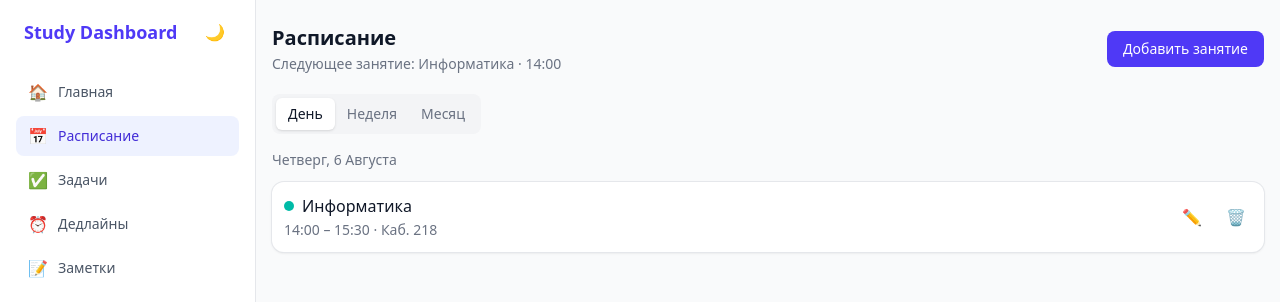
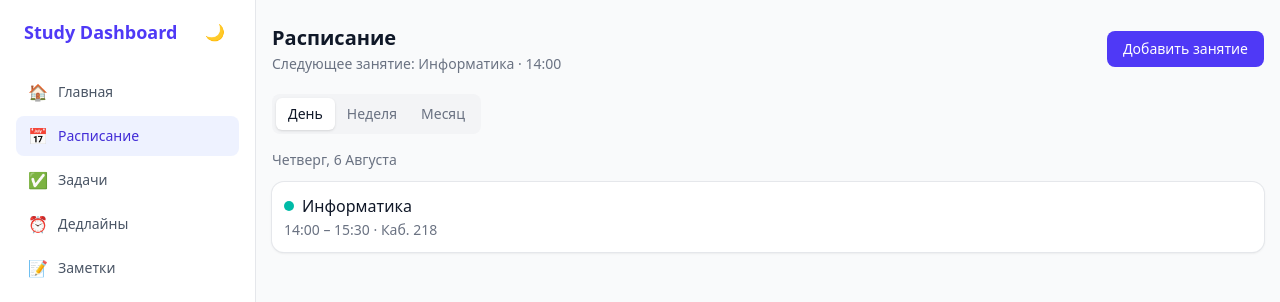
Before and after one commit to Raviil-IV/study-dashboard, a React (Vite) app: page /schedule in a window 1280 px wide. Shown: the top 302 px of the page. Built offline with nearby package versions, Linux system fonts and the light colour scheme.

Commit message:
Make day and week view lessons clickable

```diff
--- a/src/components/schedule/DayView.tsx
+++ b/src/components/schedule/DayView.tsx
@@ -2,7 +2,7 @@ import type { Lesson } from '../../types'
 import { isLessonNow, toISODate } from '../../lib/date'
 import LessonCard from './LessonCard'
 
-export default function DayView({ lessons, date, onEdit, onDelete }: { lessons: Lesson[]; date: Date; onEdit: (l: Lesson) => void; onDelete: (id: string) => void }) {
+export default function DayView({ lessons, date, onEdit }: { lessons: Lesson[]; date: Date; onEdit: (l: Lesson) => void }) {
   const today = new Date()
   const dayLessons = lessons
     .filter((l) => (l.type === 'once' ? l.date === toISODate(date) : l.weekday === date.getDay()))
@@ -21,7 +21,6 @@ export default function DayView({ lessons, date, onEdit, onDelete }: { lessons:
             lesson={l}
             isNow={toISODate(date) === toISODate(today) && isLessonNow(l)}
             onEdit={() => onEdit(l)}
-            onDelete={() => onDelete(l.id)}
           />
         ))
       )}
--- a/src/components/schedule/LessonCard.tsx
+++ b/src/components/schedule/LessonCard.tsx
@@ -1,24 +1,25 @@
 import type { Lesson } from '../../types'
 import { COLOR_CLASSES } from '../../lib/constants'
-import IconButton from '../ui/IconButton'
 
-export default function LessonCard({ lesson, isNow, onEdit, onDelete }: { lesson: Lesson; isNow: boolean; onEdit: () => void; onDelete: () => void }) {
+export default function LessonCard({ lesson, isNow, onEdit }: { lesson: Lesson; isNow: boolean; onEdit: () => void }) {
   return (
-    <div className="flex items-center gap-3 rounded-xl bg-white p-3 shadow-sm ring-1 ring-gray-200 dark:bg-gray-900 dark:ring-gray-800">
-      <div className="min-w-0 flex-1">
-        <div className="flex items-center gap-2">
+    <button
+      type="button"
+      onClick={onEdit}
+      className="flex w-full items-center gap-3 rounded-xl bg-white p-3 text-left shadow-sm ring-1 ring-gray-200 transition-colors hover:bg-gray-50 dark:bg-gray-900 dark:ring-gray-800 dark:hover:bg-gray-800"
+    >
+      <span className="min-w-0 flex-1">
+        <span className="flex items-center gap-2">
           {lesson.color && <span className={`h-2.5 w-2.5 shrink-0 rounded-full ${COLOR_CLASSES[lesson.color]?.dot ?? 'bg-gray-400'}`} />}
           <span className="font-medium text-gray-900 dark:text-gray-100">{lesson.title}</span>
           {isNow && <span className="rounded-full bg-indigo-100 px-2 py-0.5 text-xs font-medium text-indigo-700 dark:bg-indigo-900/50 dark:text-indigo-300">сейчас</span>}
-        </div>
-        <p className="mt-0.5 text-sm text-gray-500 dark:text-gray-400">
+        </span>
+        <span className="mt-0.5 block text-sm text-gray-500 dark:text-gray-400">
           {lesson.startTime} – {lesson.endTime}
           {lesson.location && ` · ${lesson.location}`}
-        </p>
-        {lesson.note && <p className="text-xs text-gray-400 dark:text-gray-500">{lesson.note}</p>}
-      </div>
-      <IconButton name="edit" label="Редактировать" onClick={onEdit} />
-      <IconButton name="trash" label="Удалить" onClick={onDelete} />
-    </div>
+        </span>
+        {lesson.note && <span className="block text-xs text-gray-400 dark:text-gray-500">{lesson.note}</span>}
+      </span>
+    </button>
   )
 }
--- a/src/components/schedule/WeekView.tsx
+++ b/src/components/schedule/WeekView.tsx
@@ -1,11 +1,10 @@
 import type { Lesson } from '../../types'
 import { toISODate } from '../../lib/date'
 import { WEEKDAYS_SHORT, COLOR_CLASSES } from '../../lib/constants'
-import IconButton from '../ui/IconButton'
 
 const WEEK_ORDER = [1, 2, 3, 4, 5, 6, 0]
 
-export default function WeekView({ lessons, onEdit, onDelete }: { lessons: Lesson[]; onEdit: (l: Lesson) => void; onDelete: (id: string) => void }) {
+export default function WeekView({ lessons, onEdit }: { lessons: Lesson[]; onEdit: (l: Lesson) => void }) {
   const today = new Date()
   const monday = new Date(today)
   monday.setDate(today.getDate() - ((today.getDay() + 6) % 7))
@@ -33,17 +32,18 @@ export default function WeekView({ lessons, onEdit, onDelete }: { lessons: Lesso
                 <p className="text-xs text-gray-400">—</p>
               ) : (
                 dayLessons.map((l) => (
-                  <div key={l.id} className="rounded-md bg-gray-50 px-2 py-1.5 dark:bg-gray-800">
-                    <div className="flex items-center gap-1.5">
+                  <button
+                    key={l.id}
+                    type="button"
+                    onClick={() => onEdit(l)}
+                    className="w-full rounded-md bg-gray-50 px-2 py-1.5 text-left transition-colors hover:bg-gray-100 dark:bg-gray-800 dark:hover:bg-gray-700"
+                  >
+                    <span className="flex items-center gap-1.5">
                       {l.color && <span className={`h-2 w-2 shrink-0 rounded-full ${COLOR_CLASSES[l.color]?.dot ?? 'bg-gray-400'}`} />}
-                      <p className="truncate text-xs font-medium text-gray-800 dark:text-gray-200">{l.title}</p>
-                      <span className="ml-auto flex shrink-0">
-                        <IconButton name="edit" label="Редактировать" onClick={() => onEdit(l)} />
-                        <IconButton name="trash" label="Удалить" onClick={() => onDelete(l.id)} />
-                      </span>
-                    </div>
-                    <p className="text-[11px] text-gray-500 dark:text-gray-400">{l.startTime}–{l.endTime}</p>
-                  </div>
+                      <span className="truncate text-xs font-medium text-gray-800 dark:text-gray-200">{l.title}</span>
+                    </span>
+                    <span className="block text-[11px] text-gray-500 dark:text-gray-400">{l.startTime}–{l.endTime}</span>
+                  </button>
                 ))
               )}
             </div>
--- a/src/pages/SchedulePage.tsx
+++ b/src/pages/SchedulePage.tsx
@@ -66,9 +66,9 @@ export default function SchedulePage() {
         />
       </div>
       {view === 'day' ? (
-        <DayView lessons={lessons} date={new Date()} onEdit={openEdit} onDelete={handleDelete} />
+        <DayView lessons={lessons} date={new Date()} onEdit={openEdit} />
       ) : view === 'week' ? (
-        <WeekView lessons={lessons} onEdit={openEdit} onDelete={handleDelete} />
+        <WeekView lessons={lessons} onEdit={openEdit} />
       ) : (
         <MonthView lessons={lessons} onEdit={openEdit} />
       )}
```
Also changed, not shown: 1 other file (tests, documents, lock files or other folders).
